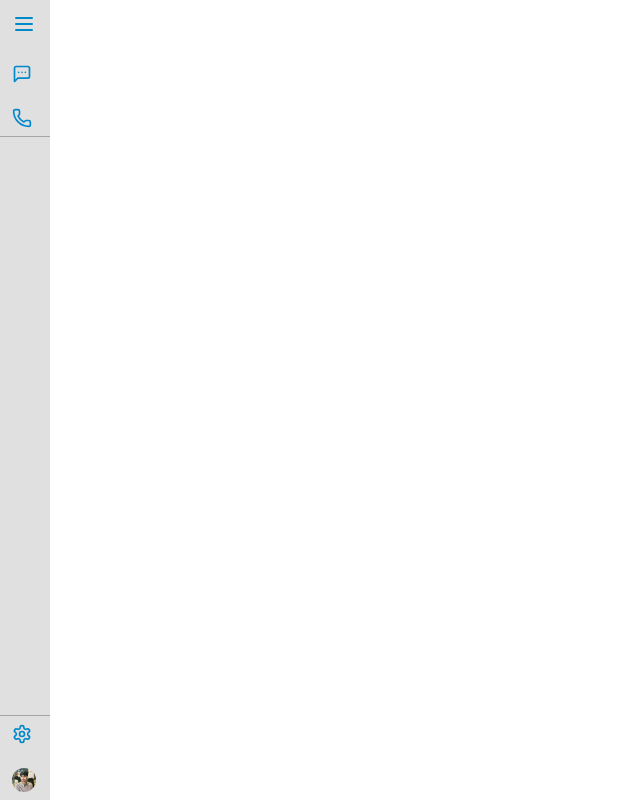
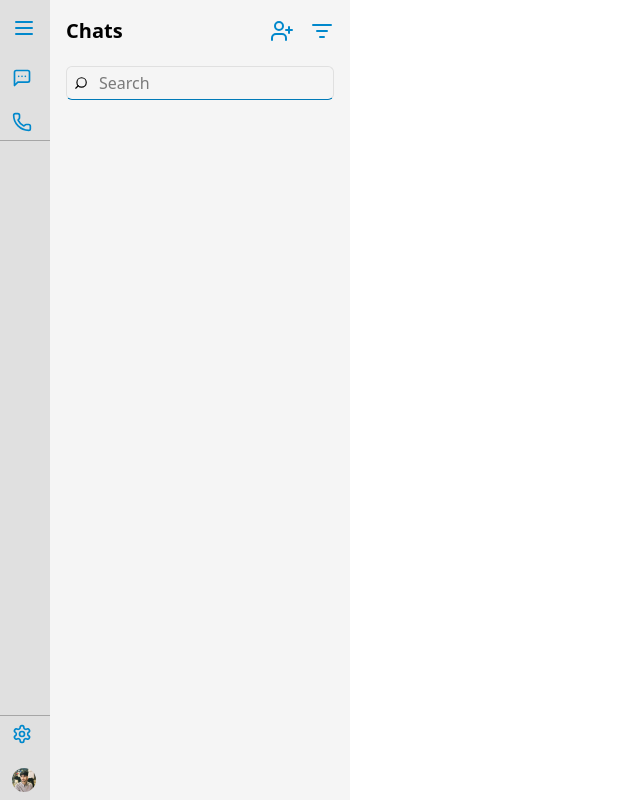
Before and after one commit to GulfamAhmad2/chatapplication, a React (Vite) app in the folder frontend/: page / in a window 1280 px wide. Shown: the whole page, without its empty margins (0-640 px from the left). Built offline with nearby package versions, Linux system fonts and the light colour scheme; sample sign-in values are in the browser's storage.

Commit message:
working on chatsidebar

```diff
--- a/frontend/src/components/Button.jsx
+++ b/frontend/src/components/Button.jsx
@@ -1,13 +1,12 @@
-import React from "react";
 
-const Button = ({className, type, disabled, text}) => {
+const Button = ({className, type, disabled, children}) => {
   return (
     <button
       className={`w-full cursor-pointer  font-semibold rounded-lg transition-all ${className}`}
       disabled={disabled}
       type={type || "submit"}
     >
-      {text}
+      {children}
     </button>
   );
 };
--- a/frontend/src/components/ChatSideBar.jsx
+++ b/frontend/src/components/ChatSideBar.jsx
@@ -1,29 +1,46 @@
-export default function ChatSideBar(){
-    return(
+import { ListFilter, Search, UserPlus } from "lucide-react";
+import Button from "./Button";
+import Input from "./Input";
+
+export default function ChatSideBar() {
+  return (
+    <div className="min-h-screen bg-[var(--input-bg)] w-[300px]">
+      <ChatSideBarHeader />
+    </div>
+  );
+}
+
+function ChatSideBarHeader() {
+  return (
+    <div className="flex flex-col p-4 gap-5">
+      <div className="flex items-center justify-between">
+        <h3 className=" text-[20px] font-bold text-[var(--primary-text-color)]">Chats</h3>
+        <div className="flex items-center gap-4">
+          <Button>
+            <UserPlus color="#0088CC" size={24} />
+          </Button>
+          <Button>
+            <ListFilter color="#0088CC" size={24} />
+          </Button>
+        </div>
+      </div>
+      <div className="relative" >
+        <Search color="var(--primary-text-color)" size={14} className="absolute top-[50%] left-2  translate-y-[-50%] rotate-90 "/>
+      <input type="search" placeholder="Search" className="w-full border border-[var(--border-color)] py-1 rounded-[6px] pl-8 border-b-[var(--accent-hover)] text-[var(--primary-text-color)]" />
+
+      </div>
+    </div>
+  );
+}
+
+function ChatList() {
+  return (
     <div>
 
     </div>
-    )
+  );
 }
 
-function ChatSideBarHeader(){
-    return(
-        <div>
-            <h2></h2>
-        </div>
-    )
+function ChatItem() {
+  return <div></div>;
 }
-
-function ChatList(){
-    return(
-        <div><h4></h4></div>
-    )
-}
-
-function ChatItem(){
-    return(
-        <div>
-
-        </div>
-    )
-}
--- a/frontend/src/components/SideBar.jsx
+++ b/frontend/src/components/SideBar.jsx
@@ -12,7 +12,7 @@ export default function SideBar() {
         } bg-[var(--border-color)]  min-h-screen flex flex-col justify-between transition-all duration-300`}
       >
         <div className="border-b-1 border-[var(--secondary-text-color)]/50">
-          <button className="p-3 cursor-pointer mb-2" onClick={() => toggle()}>
+          <button className="pt-4 p-3 cursor-pointer mb-2" onClick={() => toggle()}>
             <Menu color="#0088CC" />
           </button>
           <div className="flex flex-col gap-2">
--- a/frontend/src/pages/Home.jsx
+++ b/frontend/src/pages/Home.jsx
@@ -25,16 +25,18 @@ import {
 
 import { useToggle } from "../hooks/useToggle";
 import SideBar from "../components/SideBar";
+import ChatSideBar from "../components/ChatSideBar";
 
 const Home = () => {
   return (
-    <main className=" bg-[var(--bg-color)] min-h-screen">
-
+    <main className="flex  bg-[var(--bg-color)] min-h-screen">
       <div>
         <SideBar />
       </div>
-      <div>
-        <aside></aside>
+      <div className="flex ">
+        <aside>
+          <ChatSideBar/>
+        </aside>
         <section>
           <header></header>
           <div></div>
@@ -44,7 +46,4 @@ const Home = () => {
   );
 };
 
-
-
-
 export default Home;
--- a/frontend/src/pages/Login.jsx
+++ b/frontend/src/pages/Login.jsx
@@ -63,9 +63,8 @@ const Login = () => {
         <div>
           <Button
             className="py-2 bg-[var(--accent-color)] hover:bg-[var(--accent-hover)] text-white"
-            text={mutation?.isPending ? "Loading..." : "Sign In"}
             disabled={mutation?.isPending}
-          />
+          >{mutation?.isPending ? "Loading..." : "Sign In"}</Button>
           <Link className="text-[14px] text-[var(--primary-text-color)] underline" to="/signup">Don't have account</Link>
         </div>
       </form>
--- a/frontend/src/pages/Register.jsx
+++ b/frontend/src/pages/Register.jsx
@@ -69,9 +69,8 @@ const Register = () => {
         <div>
         <Button
           className="py-2 bg-[var(--accent-color)] hover:bg-[var(--accent-hover)] text-white"
-          text={mutation?.isPending ? "Loading..." : "Sign Up"}
           disabled={mutation?.isPending}
-        />
+        >{mutation?.isPending ? "Loading..." : "Sign Up"}</Button>
         <Link className="text-[14px] text-[var(--primary-text-color)] underline" to='/login' >I have account</Link>
         </div>
 
```
